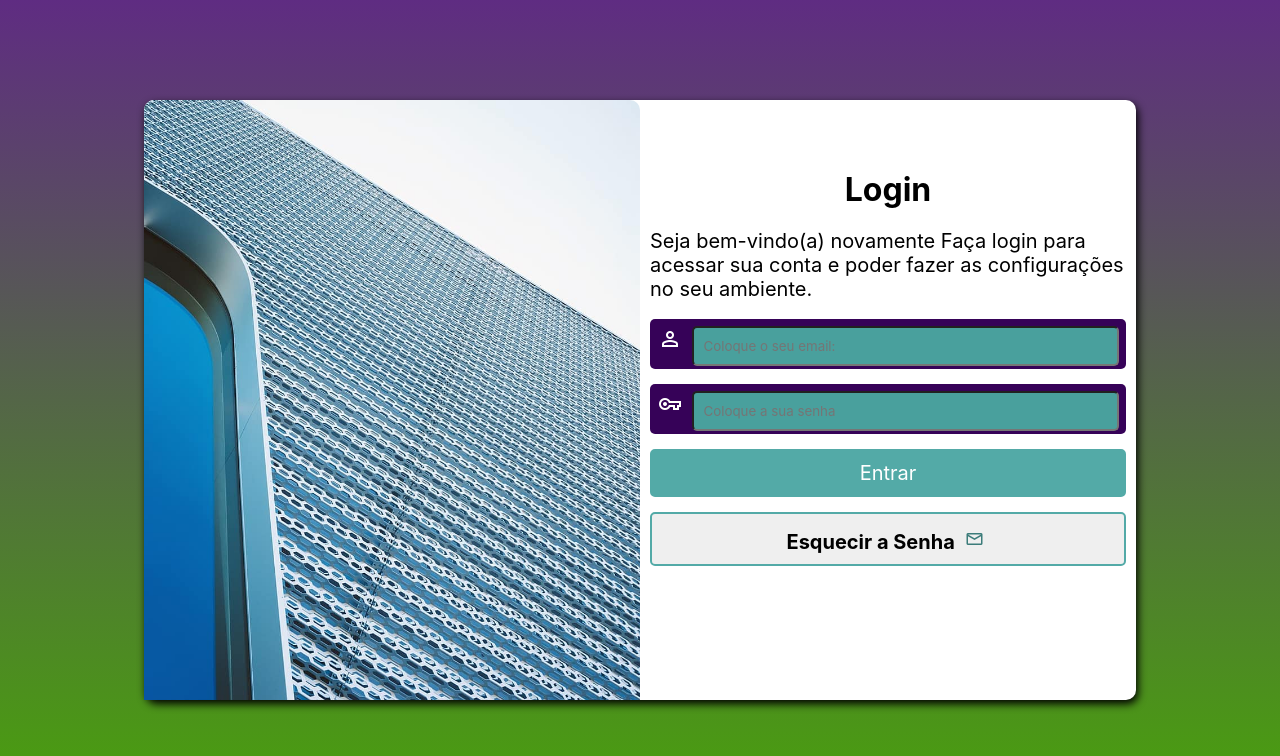
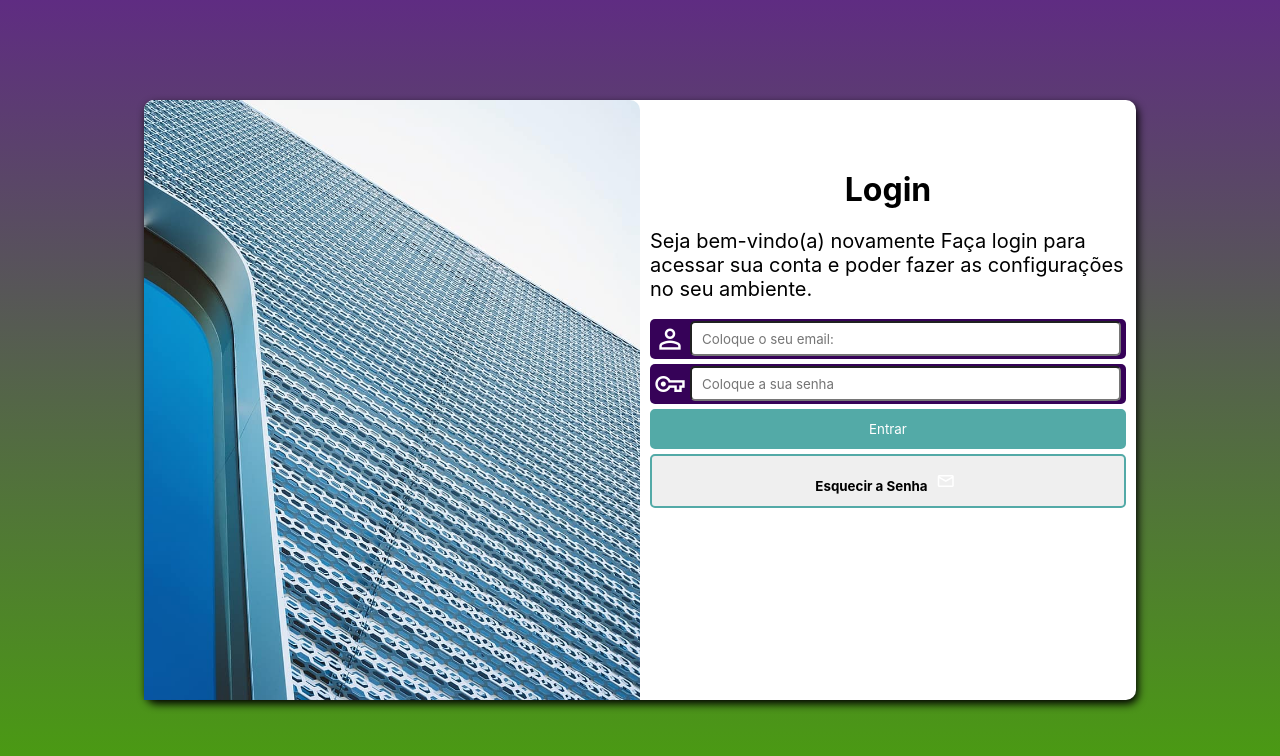
Before and after one commit to InlaSantos/projeto-login, a plain HTML site: page index.html in a window 1280 px wide. Drawn offline with nearby package versions, Linux system fonts and the light colour scheme.

Commit message:
Finalizando-projeto

```diff
--- a/estilo/media-query.css
+++ b/estilo/media-query.css
@@ -36,31 +36,6 @@ Grandes telas: acima de 1200px
 
     }
 
-    .mail-top{
-        margin-bottom: 10px;
-        width: 100%;
-    }
-
-    .mail{
-        margin-bottom: 10px;
-
-    }
-
-    #iemail{
-        width: 90%;
-    }
-
-    #isenha{
-        width: 90%;
-    }
-
-
-
-    .botao{
-        width: 100%px;
-        margin: 0px;
-    }
-
 
 }
 
@@ -94,33 +69,4 @@ Grandes telas: acima de 1200px
     form{
         margin-top: 10px;
     }
-
-    .mail-top{
-        margin-bottom: 15px;
-    }
-
-    .mail{
-        margin-bottom: 15px;
-    }
-
-
-    #iemail{
-        width: 91%;
-    }
-
-    #isenha{
-        width: 91%;
-    }
-
-    .botao{
-        margin-bottom: 15px;
-        font-size: 20px;
-    }
-
-    .botao2{
-        font-size: 20px;
-    }
-
-
-
 }
--- a/estilo/style.css
+++ b/estilo/style.css
@@ -65,47 +65,67 @@ form{
     padding-left: 10px;
 }
 
-
 .mail-top{
+    display: block;
     background-color: rgb(54, 2, 88);
-    padding: 3px;
+    width: 100%;
     border-radius: 5px;
-    margin-bottom: 5px;
+    height: 40px;
+    border: 0px;
+    margin: 5px 0px;
+    padding-right: 5px;
 
 }
 
-.mail{
-    background-color: rgb(54, 2, 88);
-    padding: 3px;
-    border-radius: 5px;
+label{
+    float: right;
+    display: none;
 }
 
-#iemail{
-    width: 85%;
+.mail-top > #iemail{
+    float: right;
+    width: calc(100% - 40px);
+    height: 35px;
     padding: 10px;
     border-radius: 5px;
-    background-color: #49a09d;
+    transform: translateY(2px);
+
+
+}
+#people{
+    font-size: 2em;
+    color: white;
+    width: 40px;
+    padding: 4px;
+    margin: 0px;
 }
 
-#iemail:focus-within{
-    background-color: white;
+.mail{
+    display: block;
+    background-color: rgb(54, 2, 88);
+    width: 100%;
+    border-radius: 5px;
+    height: 40px;
+    border: 0px;
+    margin: 5px 0px;
+    padding-right: 5px;
 }
 
-span{
-    color: white;
-    padding: 5px;
-    size: 40px;
+.mail > #isenha{
+    float: right;
+    width: calc(100% - 40px);
+    height: 35px;
+    padding: 10px;
+    border-radius: 5px;
+    transform: translateY(2px);
 }
 
-#isenha{
-    width: 85%;
-    padding: 10px;
-    border-radius: 5px;
-    background-color: #49a09d;
-}
-
-#isenha:focus-within{
-    background-color: white;
+#key{
+    font-size: 2em;
+    color: white;
+    width: 40px;
+    padding: 4px;
+    margin: 0px;
 }
 
 .botao{
@@ -140,7 +160,12 @@ span{
 #figura{
     font-size: 20px;
     color: #3c7c7a;
+    color: white;
+    padding: 5px;
+    size: 40px;
+
 }
+
 
 .botao2:hover{
     background-color: #3c7c7a;
--- a/index.html
+++ b/index.html
@@ -16,26 +16,26 @@
             <p class="s">Seja bem-vindo(a) novamente Faça login para acessar sua conta e poder fazer as configurações no seu ambiente.</p>
 
             <form action="formulario.js" method="post">
-                <p>
+
                 <div class="mail-top">
                     <span class="material-symbols-outlined" id="people">
                             person
                      </span>
-                        <label for="iemail">
+                    <label for="iemail">email</label>
                     <input type="email" name="" id="iemail" required class="email" placeholder="Coloque o seu email:">
                 </div>
-                </p>
-                <p>
+
+
                 <div class="mail">
                     <span class="material-symbols-outlined"
                         id="key">
                             vpn_key
 
                             </span>
-                        <label for="isenha"></label>
+                    <label for="isenha">senha</label>
                     <input type="password" name="senha" id="isenha" required placeholder="Coloque a sua senha" >
                 </div>
-                </p>
+
 
                 <p>
                     <input type="submit" value="Entrar" class="botao">
```
Lines whose indentation alone changed are shown as unchanged.
